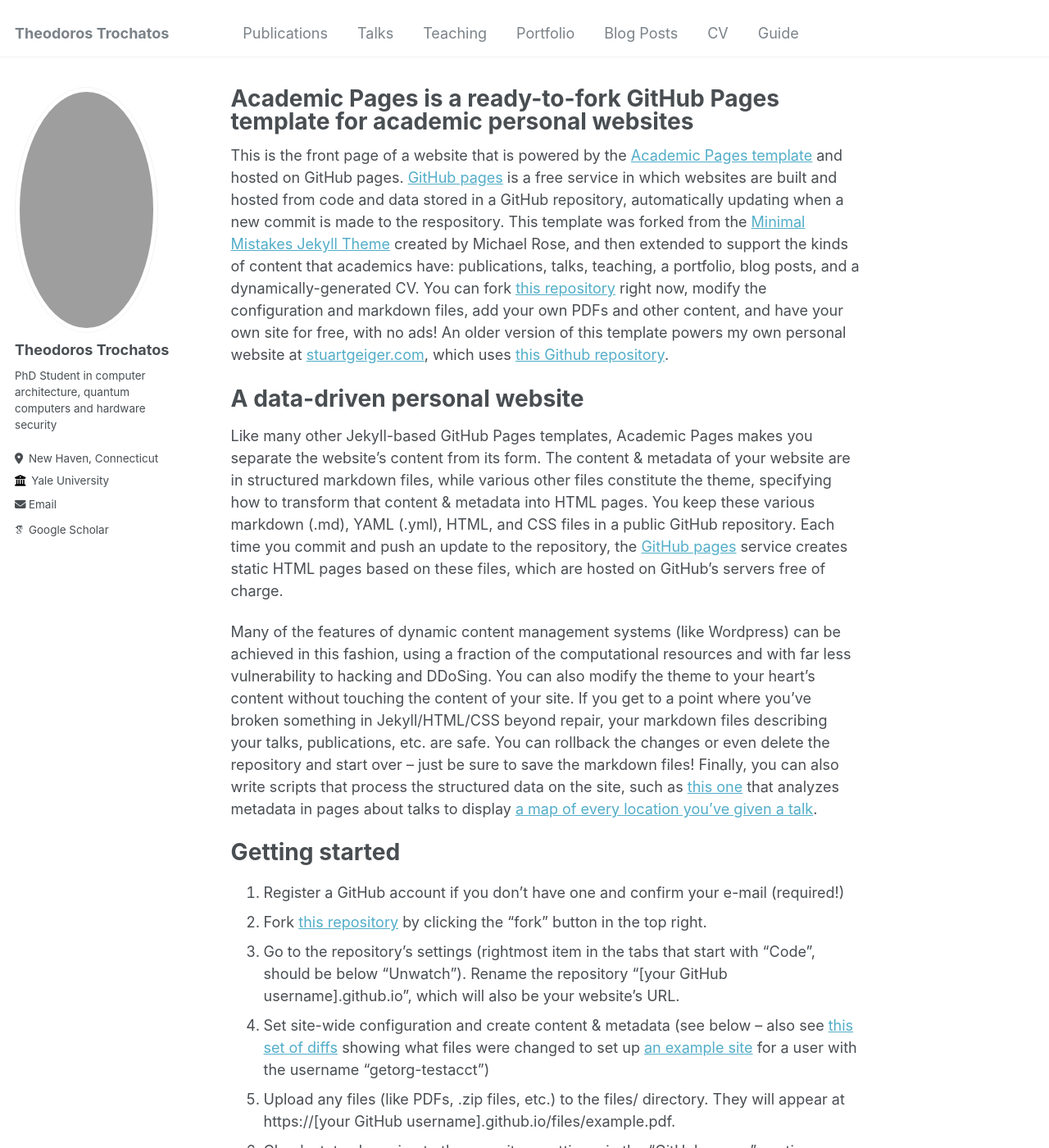
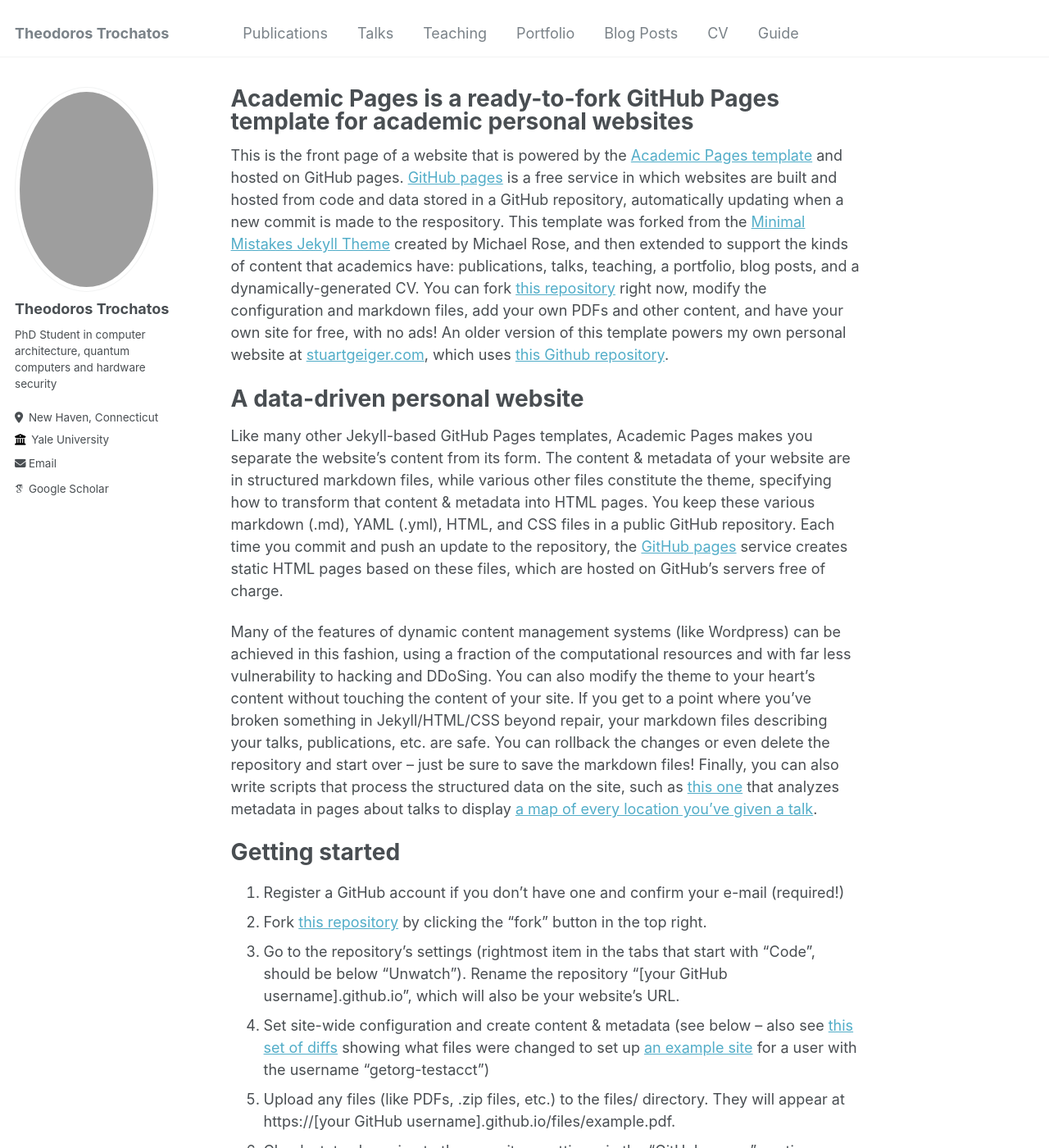
Before and after one commit to teotro/theodoros.trochatos.github.io, a Jekyll site: the page built from _pages/about.md, in a window 1280 px wide and 1400 px high. Shown: the whole window at 82% size. Built offline with Jekyll 4.4.1, drawn with Linux system fonts in a browser that asks for light colours; some web fonts are replaced.

Commit message:
Theodoros Trochatos

```diff
--- a/assets/css/academicons.css
+++ b/assets/css/academicons.css
@@ -571,7 +571,7 @@ border-radius: .1em;
 }
 
 .author__avatar img {
-  width: 250px; /* Set the desired width */
-  height: 300px; /* Set the desired height */
+  width: 300px; /* Set the desired width */
+  height: 250px; /* Set the desired height */
   border-radius: 50%; /* Optional: Make the avatar round */
 }
```
